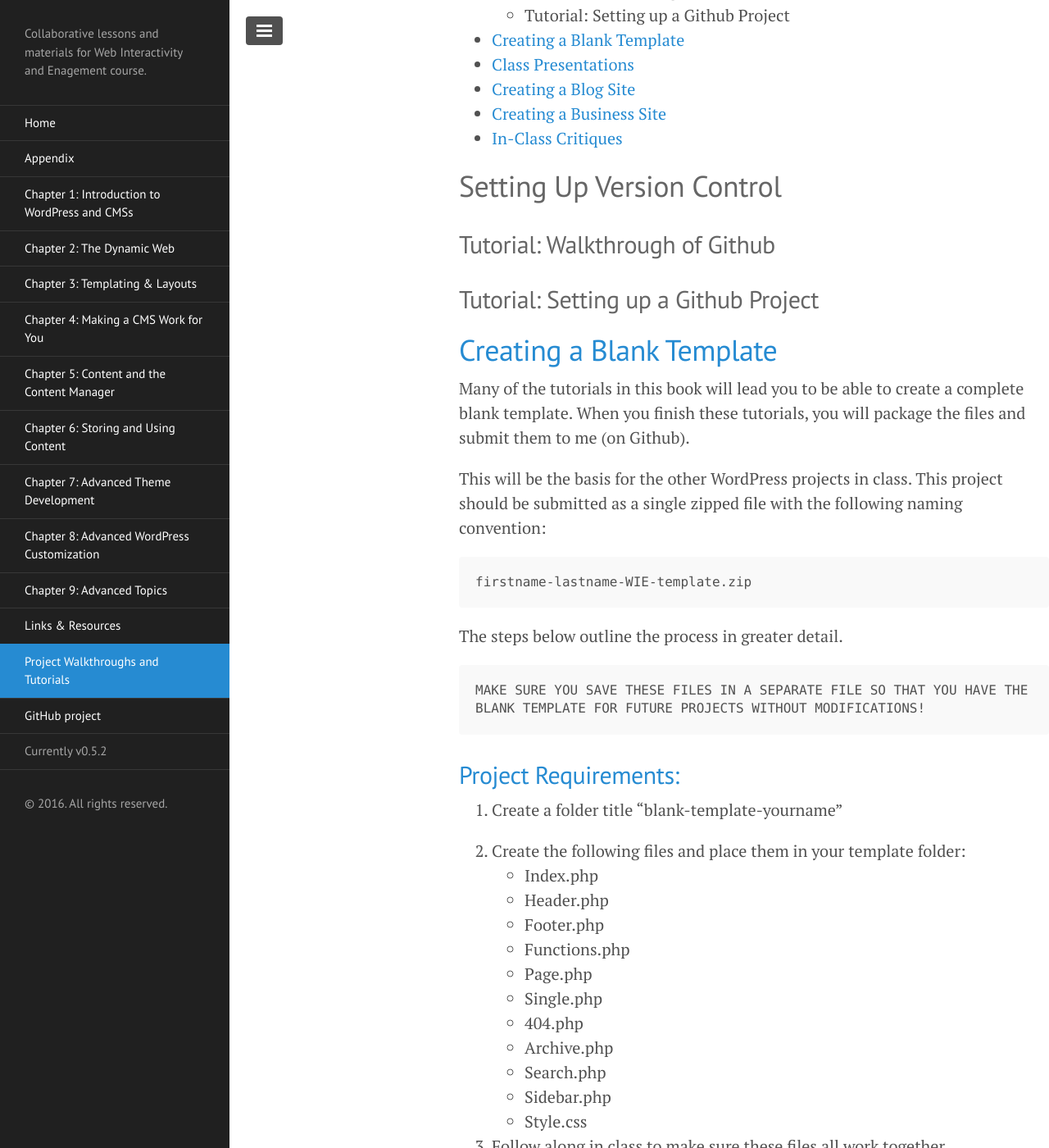
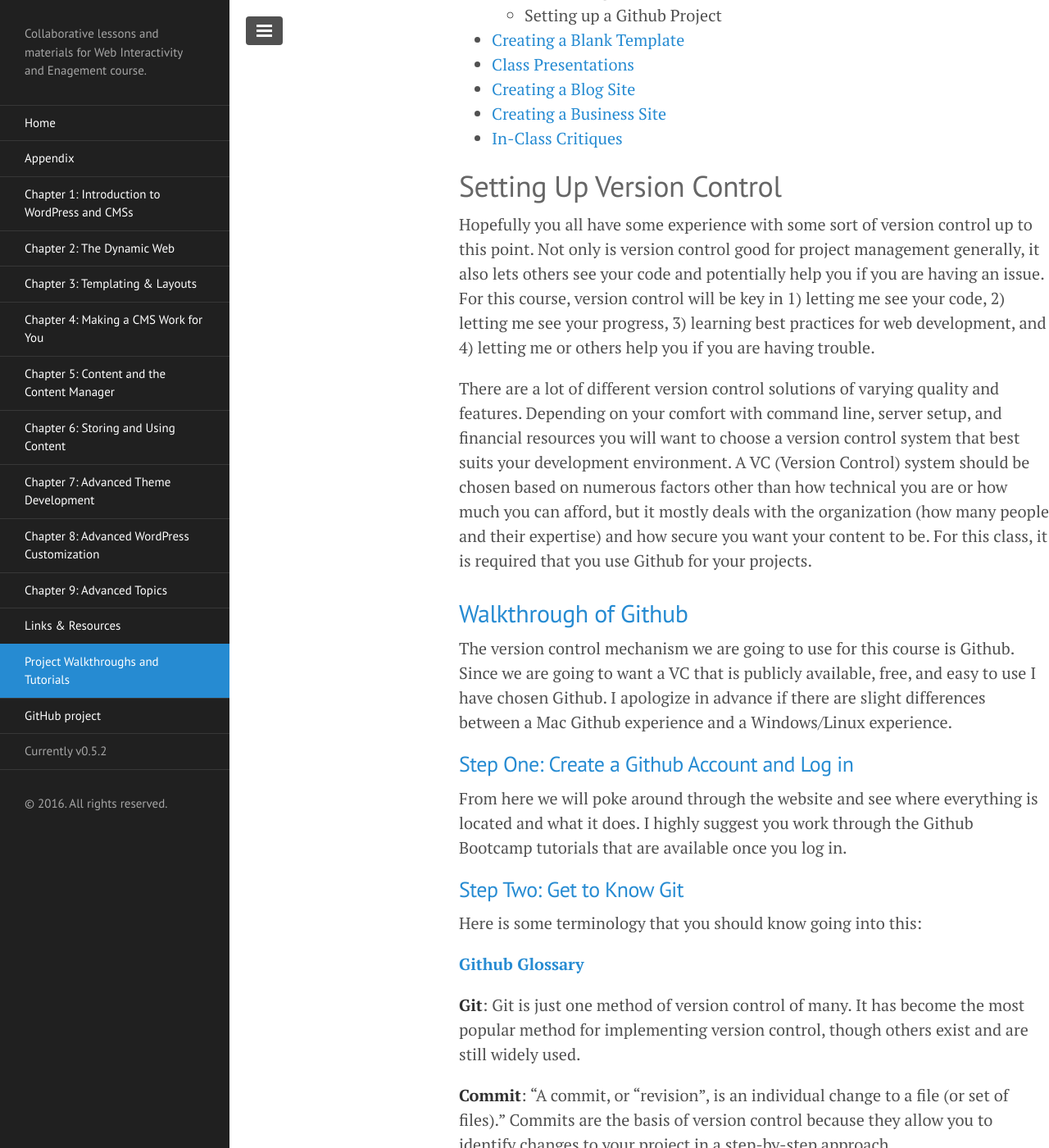
Before and after one commit to ahaywood/Web-Interactivity-and-Engagement, a Jekyll site: the page built from chapter-10/index.md, in a window 1280 px wide and 1400 px high, scrolled down 325 px. Shown: the whole window at 82% size. Built offline with Jekyll 4.4.1, drawn with Linux system fonts in a browser that asks for light colours; Markdown is read by kramdown in place of the engine named in the settings; some of the changed text lies outside the part shown.

Commit message:
Github Tutorial

```diff
--- a/chapter-10/index.md
+++ b/chapter-10/index.md
@@ -6,8 +6,8 @@ title: Project Walkthroughs and Tutorials
 ## Table of Contents
 
 * [Setting Up Version Control](#setting-up-version-control)
-	* Tutorial: Walkthrough of Github
-	* Tutorial: Setting up a Github Project
+	* Walkthrough of Github
+	* Setting up a Github Project
 * [Creating a Blank Template](#creating-a-blank-template)
 * [Class Presentations](#class-presentations)
 * [Creating a Blog Site](#creating-a-blog-site)
@@ -17,9 +17,43 @@ title: Project Walkthroughs and Tutorials
 
 ## <a name="setting-up-version-control" style="color: #666">Setting Up Version Control</a>
 
-### <span style="color: #666">Tutorial: Walkthrough of Github</span>
+Hopefully you all have some experience with some sort of version control up to this point. Not only is version control good for project management generally, it also lets others see your code and potentially help you if you are having an issue. For this course, version control will be key in 1) letting me see your code, 2) letting me see your progress, 3) learning best practices for web development, and 4) letting me or others help you if you are having trouble.
 
-### <span style="color: #666">Tutorial: Setting up a Github Project</span>
+There are a lot of different version control solutions of varying quality and features. Depending on your comfort with command line, server setup, and financial resources you will want to choose a version control system that best suits your development environment. A VC (Version Control) system should be chosen based on numerous factors other than how technical you are or how much you can afford, but it mostly deals with the organization (how many people and their expertise) and how secure you want your content to be. For this class, it is required that you use Github for your projects.
+
+###  Walkthrough of Github
+
+The version control mechanism we are going to use for this course is Github. Since we are going to want a VC that is publicly available, free, and easy to use I have chosen Github. I apologize in advance if there are slight differences between a Mac Github experience and a Windows/Linux experience.
+
+#### Step One: Create a Github Account and Log in
+
+From here we will poke around through the website and see where everything is located and what it does. I highly suggest you work through the Github Bootcamp tutorials that are available once you log in.
+
+#### Step Two: Get to Know Git
+
+Here is some terminology that you should know going into this:
+
+**[Github Glossary](https://help.github.com/articles/github-glossary/)**
+
+**Git**: Git is just one method of version control of many. It has become the most popular method for implementing version control, though others exist and are still widely used.
+
+**Commit**: "A commit, or "revision", is an individual change to a file (or set of files)." Commits are the basis of version control because they allow you to identify changes to your project in a step-by-step approach.
+
+**Push**: "Pushing refers to sending your committed changes to a remote repository"
+
+**Pull**: "Pull refers to when you are fetching in changes and merging them."
+
+**Fork/Branch**: "A branch is a parallel version of a repository." Branches allow you to modify another repository without having to modify the master. A Fork is similar to this, except the copy of the repository lives on your account. The difference, in practice, is generally that a branch will eventually be merged into the master if it is needed while a fork will be kept on your account (though many people make push/pull requests if the forked repository fixes something).
+
+**Readme**: A Readme file contains descriptive information about the project. It is often an "md" file which stands for Markdown. Markdown is a simplified templating language which makes organizing the descriptive information easy.
+
+
+###  Setting up a Github Project
+
+Luckily, GitHub has a good introduction section after you log in. Follow along with the "GitHub Bootcamp"  to set up a place for our blank template.
+
+We are going to follow along and set up a new repository titled "WIE-Blank-Template" or something like that...
+
 
 ## <a name="creating-a-blank-template">Creating a Blank Template</a>
 
@@ -35,7 +69,7 @@ The steps below outline the process in greater detail.
 
 ### Project Requirements:
 
-1. Create a folder title “blank-template-yourname”
+1. Create a folder title "blank-template-yourname"
 
 2. Create the following files and place them in your template folder:
 	* Index.php
@@ -55,7 +89,7 @@ The steps below outline the process in greater detail.
 
 4. When you have created these files and the class has progressed to the end of this series of lectures, zip these files and email them to me.
 
-5. Make sure you keep a separate zipped copy of these files separate from the “Modify a Wordpress Template” files so that you can reuse these files for your final project.
+5. Make sure you keep a separate zipped copy of these files separate from the "Modify a Wordpress Template" files so that you can reuse these files for your final project.
 
 ### Using These Course Materials
 
@@ -85,7 +119,7 @@ Completion of this project can be done by following along with the following tut
 
 	This project is very specific to the Web Interactivity and Engagement Course - if you are using this course book for your general knowledge, disregard this section.
 
-You will be assigned a different “element” of web development as outlined in the [“Elements of a Website” lecture](http://jayres.github.io/Web-Interactivity-and-Engagement/chapter-2/#elements) here: [http://jayres.github.io/Web-Interactivity-and-Engagement/chapter-2/#elements](http://jayres.github.io/Web-Interactivity-and-Engagement/chapter-2/#elements)
+You will be assigned a different "element" of web development as outlined in the ["Elements of a Website" lecture](http://jayres.github.io/Web-Interactivity-and-Engagement/chapter-2/#elements) here: [http://jayres.github.io/Web-Interactivity-and-Engagement/chapter-2/#elements](http://jayres.github.io/Web-Interactivity-and-Engagement/chapter-2/#elements)
 
 This project is intended to bring a more academic understanding of a fundamental idea of web development through a specific topic that will be instructive to both you and the other members of the course.
 
@@ -120,7 +154,7 @@ You must present your project on one of the allowable dates. No more than two pe
 
 ## <a name="creating-a-blog-site" style="color: #666">Creating a Blog Site</a>
 
-You will mock up and then implement changes to the WordPress template to make a functioning blog and to suit your particular project needs. The site you are modifying will be the same site you are completing your “Post and Plugins” project on.
+You will mock up and then implement changes to the WordPress template to make a functioning blog and to suit your particular project needs. The site you are modifying will be the same site you are completing your "Post and Plugins" project on.
 
 1. Create two mock ups and wireframes of a design for your blog. These design may take inspiration from any source, but must contain significant and exploratory changes to the blank template (simple color and font changes will not be sufficient). Present two (2) entirely different designs and wireframes. To further clarify, the two wireframes should be made first and then the designs should overlay the wireframes.
 
@@ -276,6 +310,6 @@ I (obviously) expect the class to be professional during critiques. Making sure
 
 The two least useful things to say in a critique are:
 
-1. “I just don’t like that…. I don’t know why, but it just doesn’t work” and
+1. "I just don’t like that…. I don’t know why, but it just doesn’t work" and
 
-2. “oh my gosh, that is sooooo beautiful and I just love it”
+2. "oh my gosh, that is sooooo beautiful and I just love it"
```
Also changed, not shown: 15 other files.
